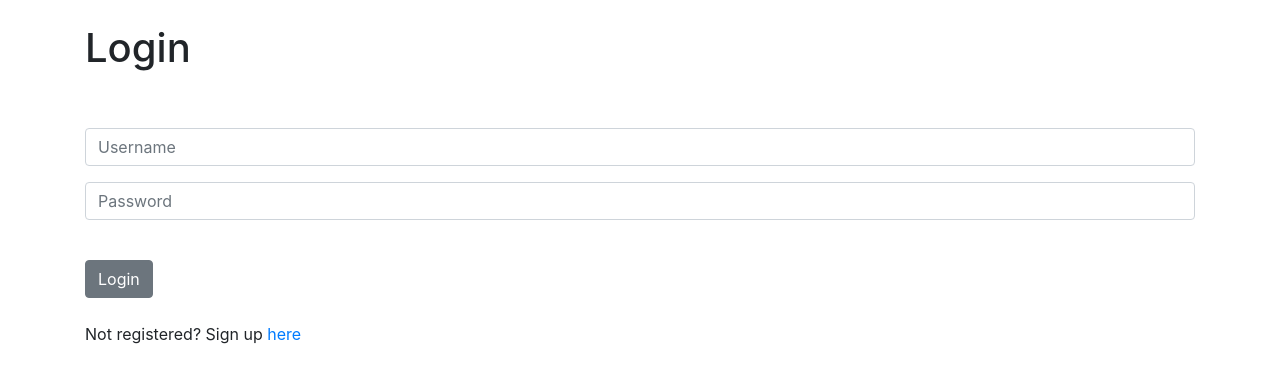
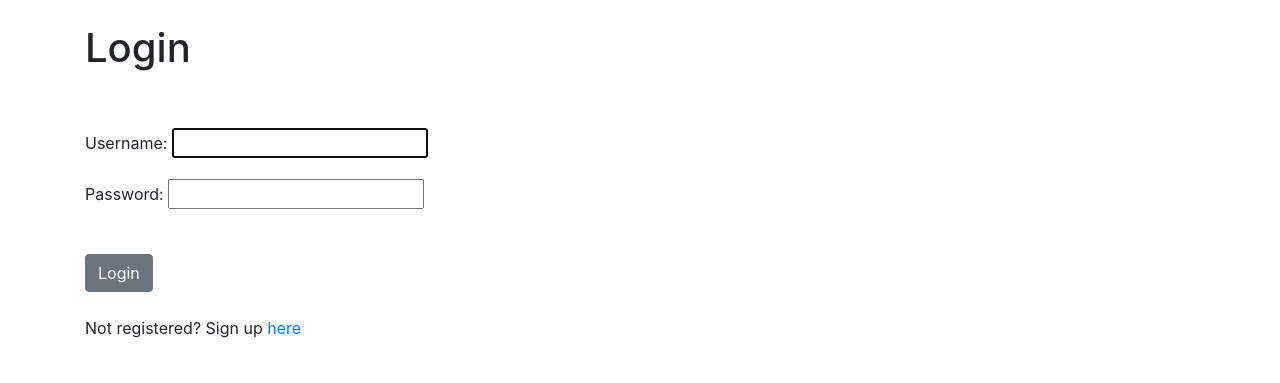
Before and after one commit to shpatrickguo/django_blog, a Django app: page /members/login/ in a window 1280 px wide. Shown: the part 56-439 px from the top of the page. Run offline with Django 3.2, Linux system fonts and the light colour scheme.

Commit message:
form as p fixes login button issue

```diff
--- a/members/templates/registration/login.html
+++ b/members/templates/registration/login.html
@@ -6,14 +6,7 @@
 <div class="form-group">
   <form method="POST">
     {% csrf_token %}
-    <form>
-      <div class="form-group">
-        <input type="text" class="form-control" name="username" placeholder="Username">
-      </div>
-      <div class="form-group">
-        <input type="password" class="form-control" name="password" placeholder="Password">
-      </div>
-    </form>
+    {{ form.as_p }}
     <br/>
     <button class="btn btn-secondary">Login</button>
     <br/><br/>
```
Also changed, not shown: db.sqlite3.
